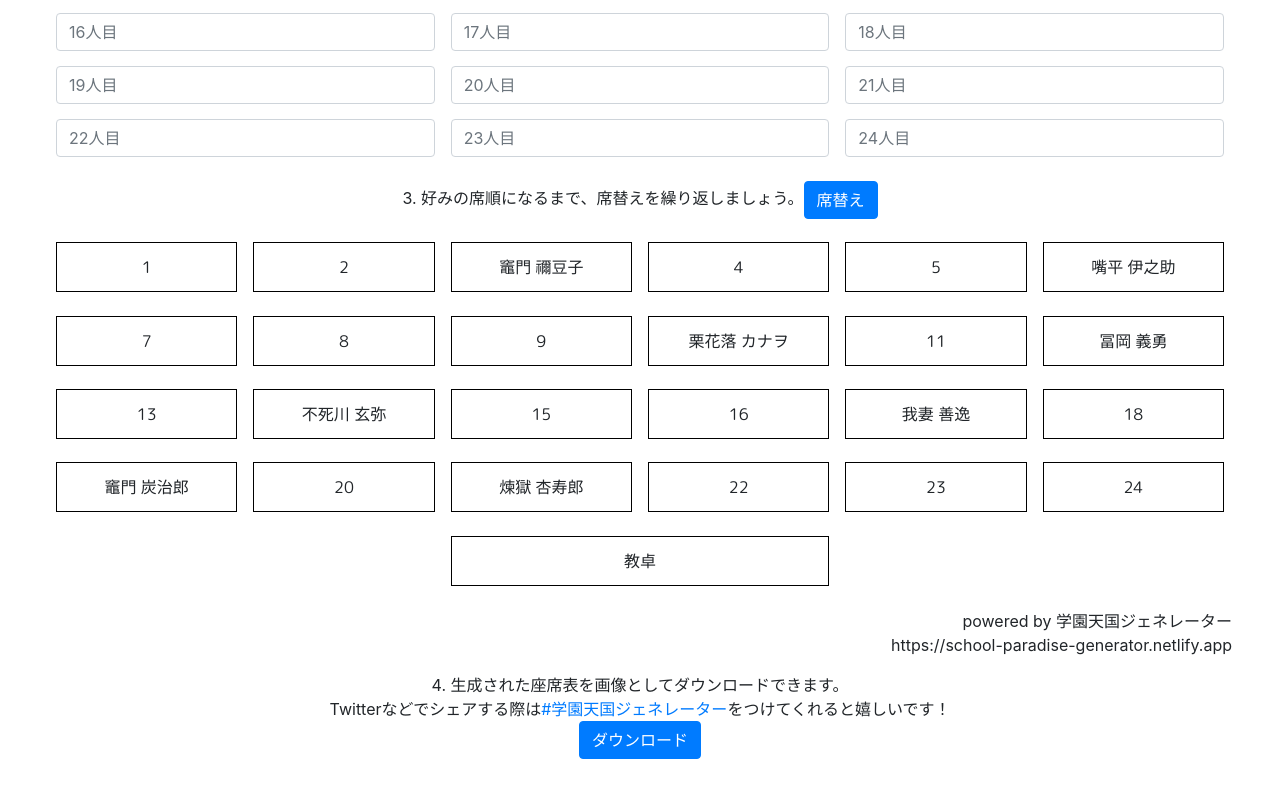
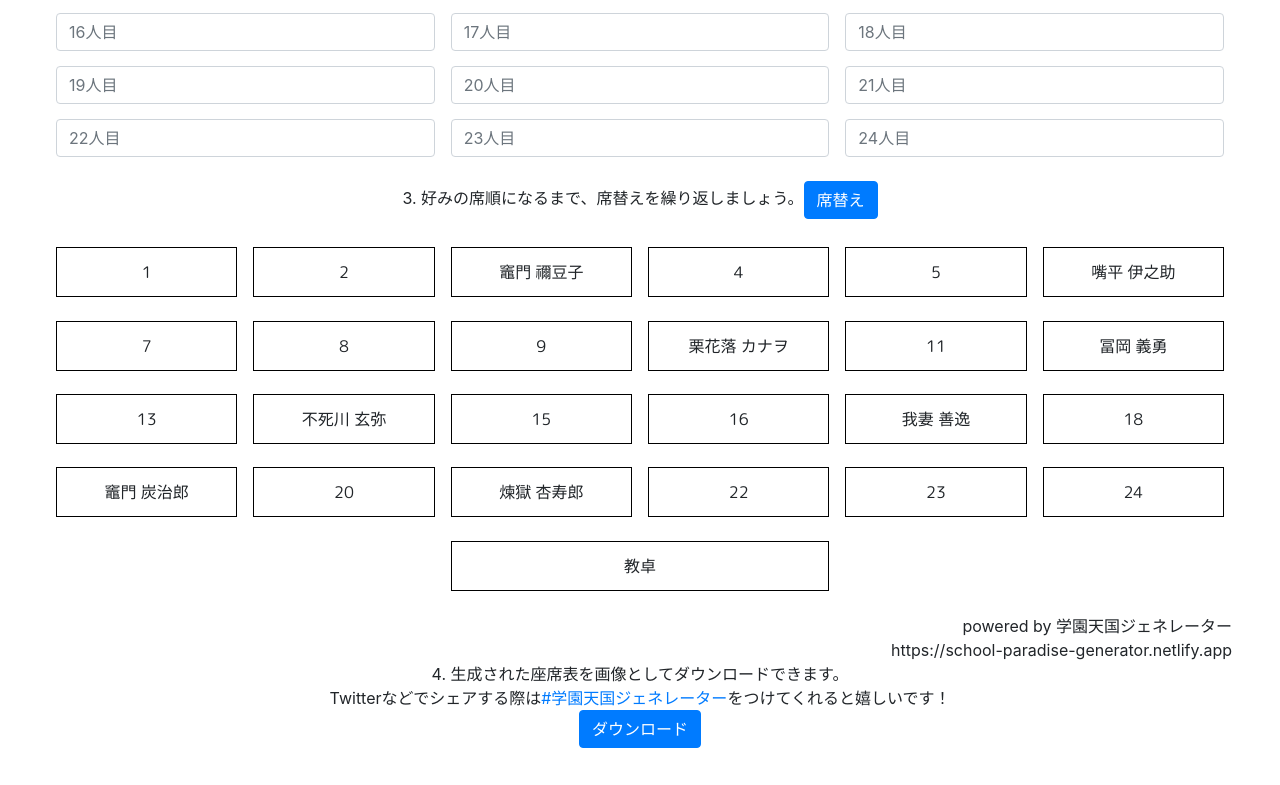
Before and after one commit to kanterbury/school_paradise_generator, a React (Create React App) app: page / in a window 1280 px wide. Shown: the part 576-1361 px from the top of the page. Built offline with nearby package versions, Linux system fonts and the light colour scheme.

Commit message:
レイアウトの微調整

```diff
--- a/src/App.css
+++ b/src/App.css
@@ -39,6 +39,10 @@
   margin-top: 6px;
 }
 
+#seatOrder {
+  padding-top: 5px;
+}
+
 @media screen and (max-width: 676px){
   #title {
     font-size: 250%;
--- a/src/generator/SeatOrder.js
+++ b/src/generator/SeatOrder.js
@@ -26,7 +26,7 @@ class SeatOrder extends Component {
 
 
     return(
-      <p>
+      <div>
         <div>
           <Grid id="seatOrder">
             {RowList}
@@ -41,7 +41,7 @@ class SeatOrder extends Component {
             </Row>
           </Grid>
         </div>
-      </p>
+      </div>
     );
   }
 }
```
